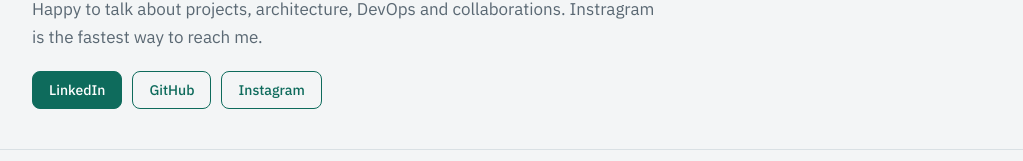
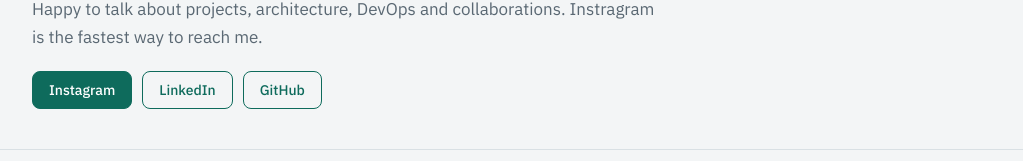
Before and after one commit to JoaoLRicardo/portifolio, a plain HTML site: page index.html in a window 1280 px wide. Shown: the part 3701-3862 px from the top of the page, without its empty margins (128-1151 px from the left). Drawn offline with Linux system fonts and the light colour scheme.

Commit message:
Update LinkedIn links and add Instagram link

```diff
--- a/index.html
+++ b/index.html
@@ -149,7 +149,7 @@ footer{border-top:1px solid var(--line);padding-block:24px 40px;color:var(--mute
     <p class="role" data-i18n="role">Desenvolvedor Full Stack & DevOps</p>
     <p class="lede" data-i18n="lede"></p>
     <div class="cta">
-      <a class="btn primary" href="https://www.linkedin.com/in/jo%C3%A3o-ricardo-a05a7828a/" target="_blank" rel="noopener">LinkedIn</a>
+      <a class="btn primary" href="https://www.linkedin.com/in/joaoricardo-dev" target="_blank" rel="noopener">LinkedIn</a>
       <a class="btn ghost" href="https://github.com/JoaoLRicardo" target="_blank" rel="noopener">GitHub</a>
     </div>
     <div class="pipeline" aria-label="Ciclo de trabalho" id="pipeline"></div>
@@ -192,9 +192,9 @@ footer{border-top:1px solid var(--line);padding-block:24px 40px;color:var(--mute
     <div class="sh"><h2 data-i18n="contactT">Contato</h2></div>
     <p class="lede" data-i18n="contactP"></p>
     <div class="contact">
-      <a class="btn primary" href="https://www.linkedin.com/in/jo%C3%A3o-ricardo-a05a7828a/" target="_blank" rel="noopener">LinkedIn</a>
+      <a class="btn primary" href="https://www.instagram.com/jluizricardo/" target="_blank" rel="noopener">Instagram</a>
+      <a class="btn ghost" href="https://www.linkedin.com/in/joaoricardo-dev" target="_blank" rel="noopener">LinkedIn</a>
       <a class="btn ghost" href="https://github.com/JoaoLRicardo" target="_blank" rel="noopener">GitHub</a>
-      <a class="btn ghost" href="https://www.instagram.com/jluizricardo/" target="_blank" rel="noopener">Instagram</a>
     </div>
   </section>
 </main>
@@ -243,7 +243,7 @@ exp:[
 "Monitoramento com Zabbix stack OpenTelemetry (junto com Grafana, Prometheus e Alertmanager), resposta a incidentes e escrita de runbooks.",
 "Uso de IA (Claude Code e agentes) para investigação de incidentes, revisão de código, automação e documentação."
 ],
-more:'Histórico completo no <a href="https://www.linkedin.com/in/jo%C3%A3o-ricardo-a05a7828a/" target="_blank" rel="noopener">LinkedIn</a>.',
+more:'Histórico completo no <a href="https://www.linkedin.com/in/joaoricardo-dev" target="_blank" rel="noopener">LinkedIn</a>.',
 casesT:"Trabalhos em destaque",casesH:"repositórios privados · descritos sem dados de clientes",
 cases:[
  ["Mensageria para atendimento via WhatsApp","Arquitetura com filas RabbitMQ, workers Node.js e chatbots Botpress. Testes de carga de 7 a 15 mil mensagens por minuto para achar os gargalos reais.","Conexões AMQP persistentes no lugar de uma por mensagem: carga do servidor de 16 para 7 no mesmo volume.",["RabbitMQ","Node.js","Botpress","MySQL","Nginx"]],
@@ -306,7 +306,7 @@ exp:[
 "Monitoring with Zabbix and stack OpenTelemetry (Grafana, Prometheus e Alertmanager), incident response and runbook writing.",
 "AI in daily work (Claude Code and agents) for incident investigation, code review, automation and documentation."
 ],
-more:'Full history on <a href="https://www.linkedin.com/in/jo%C3%A3o-ricardo-a05a7828a/" target="_blank" rel="noopener">LinkedIn</a>.',
+more:'Full history on <a href="https://www.linkedin.com/in/joaoricardo-dev" target="_blank" rel="noopener">LinkedIn</a>.',
 casesT:"Selected work",casesH:"private repositories · described without client data",
 cases:[
  ["Messaging for WhatsApp customer service","RabbitMQ queues, Node.js workers and Botpress chatbots. Load tests at 7 to 15 thousand messages per minute to find the real bottlenecks.","Persistent AMQP connections instead of one per message: server load from 16 to 7 at the same volume.",["RabbitMQ","Node.js","Botpress","MySQL","Nginx"]],
```
